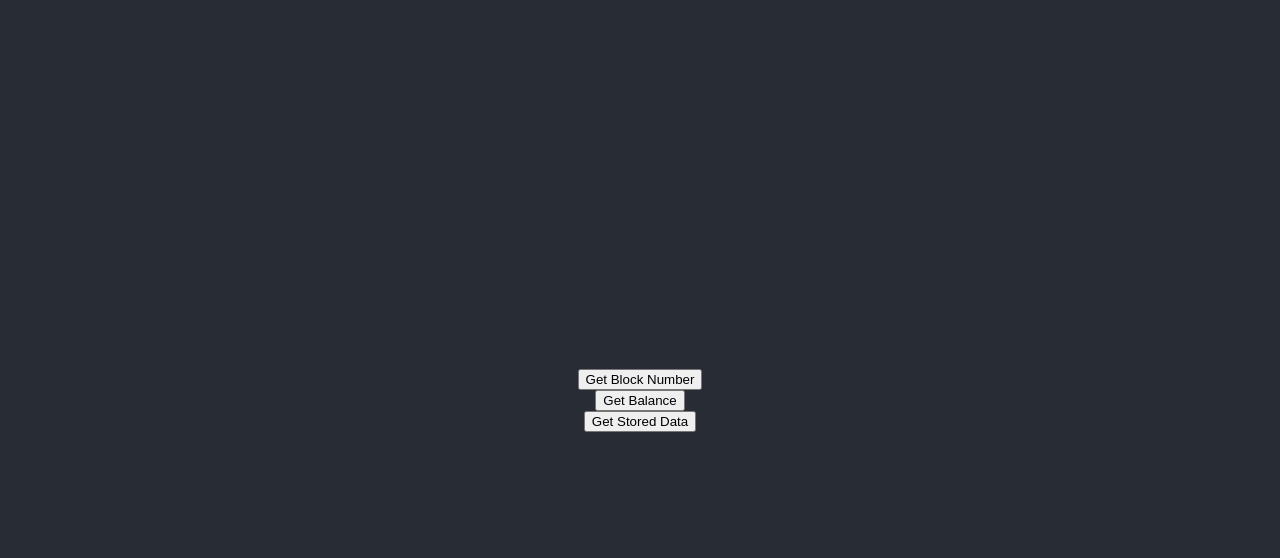
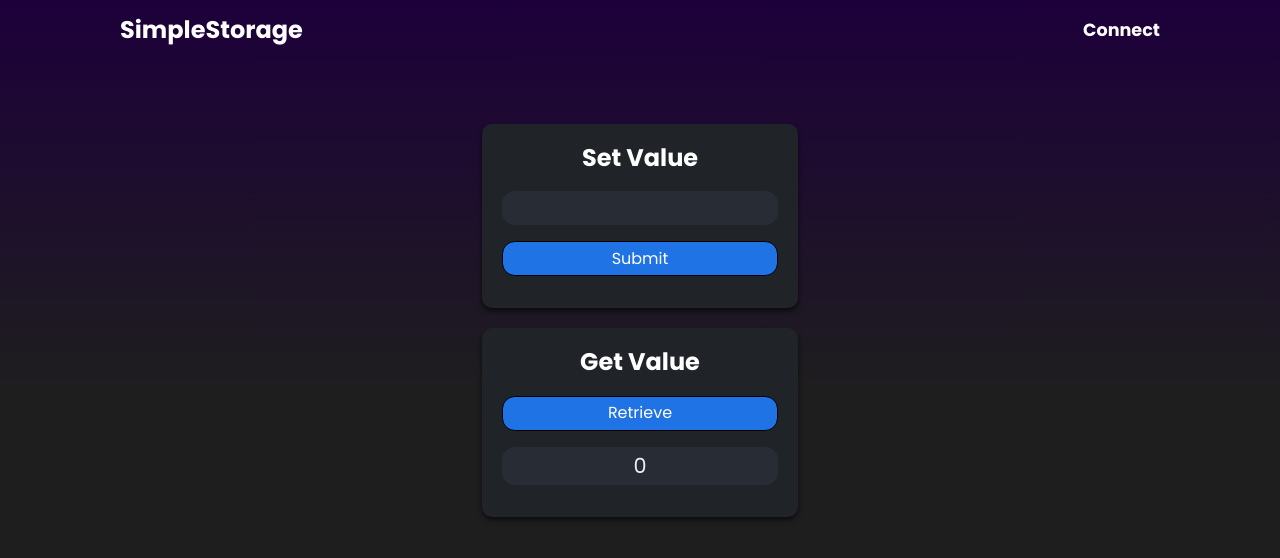
Before and after one commit to keeneyetact/ethereum-react, a React (Create React App) app in the folder frontend/: page / in a window 1280 px wide. Shown: the top 558 px of the page. Built offline with nearby package versions, Linux system fonts and the light colour scheme.

Commit message:
Some initial styling and layout

```diff
--- a/frontend/src/App.css
+++ b/frontend/src/App.css
@@ -1,38 +1,138 @@
-.App {
+@import url('https://fonts.googleapis.com/css2?family=Poppins:wght@400;700&display=swap');
+
+* {
+  box-sizing: border-box;
+  margin: 0;
+  padding: 0;
+}
+
+body {
+  font-family: 'Poppins', sans-serif;
+  font-size: 1rem;
+  line-height: 1.5;
+  background: linear-gradient(to bottom, #1d003b, #1e1e1e, #1e1e1e);
+  height: 100vh;
+  width: 100vw;
+}
+
+img {
+  max-width: 100%;
+}
+
+h1,
+h2 {
+  margin-bottom: 0.95rem;
+}
+
+ul {
+  list-style-type: none;
+}
+
+.container {
+  max-width: 69rem;
+  margin: 0 auto;
+  padding: 0 2rem;
+}
+
+.navbar {
+  /* background: #3474e6; */
+  color: #fff;
+  height: 3.75rem;
+}
+
+.navbar .logo {
+  font-size: x-large;
+  font-weight: bold;
+}
+
+.navbar a {
+  color: #fff;
+  text-decoration: none;
+  font-size: 1.1rem;
+  font-weight: bold;
+}
+
+.navbar .container {
+  display: flex;
+  justify-content: space-between;
+  align-items: center;
+  height: 100%;
+}
+
+.navbar ul {
+  display: flex;
+}
+
+.navbar ul li {
+  margin-left: 1.25rem;
+}
+
+.navbar a:hover {
+  color: lightblue;
+}
+
+.card-container {
+  max-width: 25rem;
+  margin: 4rem auto;
+  padding: 0 2rem;
   text-align: center;
 }
 
-.App-logo {
-  height: 40vmin;
-  pointer-events: none;
+.card {
+  display: flex;
+  flex-direction: column;
+  justify-content: center;
+  align-items: center;
+  background: #202428;
+  color: #fff;
+  border-radius: 0.625rem;
+  margin: 1.25rem 0.625rem;
+  box-shadow: 0 3px 5px rgba(0, 0, 0, 0.6);
+  padding: 1rem 1.25rem;
 }
 
-@media (prefers-reduced-motion: no-preference) {
-  .App-logo {
-    animation: App-logo-spin infinite 20s linear;
-  }
+.btn {
+  background: #2073e5;
+  color: white;
+  font: inherit;
+  border: 1px solid black;
+  padding: 0.3rem 0.5rem;
+  border-radius: 0.8rem;
+  cursor: pointer;
+  /* margin: 1rem; */
+  width: 100%;
+  margin-bottom: 1rem;
 }
 
-.App-header {
-  background-color: #282c34;
-  min-height: 100vh;
-  display: flex;
-  flex-direction: column;
-  align-items: center;
-  justify-content: center;
-  font-size: calc(10px + 2vmin);
-  color: white;
+.btn:hover,
+.btn:active {
+  background: #0e61d3;
+  color: #fdfdfd;
 }
 
-.App-link {
-  color: #61dafb;
+.storage-form {
+  width: 100%;
+  margin-bottom: 1rem;
 }
 
-@keyframes App-logo-spin {
-  from {
-    transform: rotate(0deg);
-  }
-  to {
-    transform: rotate(360deg);
-  }
+.lbl {
+  background: #282c34;
+  width: 100%;
+  border-radius: 0.8rem;
+  font-size: 1.3rem;
+  color: #f1f1f1;
+  padding: 0.2rem;
+  text-align: center;
+  margin-bottom: 1rem;
 }
+
+.form-input {
+  background: #282c34;
+  border: hidden;
+  width: 100%;
+  border-radius: 0.8rem;
+  font-size: 1.3rem;
+  padding: 0.3rem 0.5rem;
+  color: #f1f1f1;
+  padding: 0.3rem 0.5rem;
+}
--- a/frontend/src/App.js
+++ b/frontend/src/App.js
@@ -3,7 +3,7 @@ import { ethers } from 'ethers'
 import './App.css'
 // import SimpleStorage from './artifacts/contracts/SimpleStorage.sol/SimpleStorage.json'
 
-const simpleStorageAddress = '0xb107a9552ee8ca6551f6bcda154ef4560da226d2'
+const simpleStorageAddress = '0x5FbDB2315678afecb367f032d93F642f64180aa3'
 // const simpleStorageAbi = SimpleStorage.abi
 
 const App = () => {
@@ -34,16 +34,59 @@ const App = () => {
     //   provider
     // )
     // console.log(await simpleStorageContract.get())
+    {
+      /* <header className='navbar'> */
+    }
+    {
+      /* <button onClick={getBlockNumber}>Get Block Number</button> */
+    }
+    {
+      /* <button onClick={getBalance}>Get Balance</button> */
+    }
+    {
+      /* <button onClick={getStoredData}>Get Stored Data</button> */
+    }
+    {
+      /* </header> */
+    }
   }
 
   return (
-    <div className='App'>
-      <header className='App-header'>
-        <button onClick={getBlockNumber}>Get Block Number</button>
-        <button onClick={getBalance}>Get Balance</button>
-        <button onClick={getStoredData}>Get Stored Data</button>
-      </header>
-    </div>
+    <>
+      <nav className='navbar'>
+        <div className='container'>
+          <div className='logo'>SimpleStorage</div>
+          <ul className='nav'>
+            <li>
+              <a href='#'>Connect</a>
+            </li>
+          </ul>
+        </div>
+      </nav>
+      <section className='cards'>
+        <div className='card-container'>
+          <div className='card'>
+            <h2>Set Value</h2>
+            <form className='storage-form'>
+              <label>
+                <input type='text' name='value' className='form-input' />
+              </label>
+            </form>
+            <button className='btn'>Submit</button>
+          </div>
+          <div className='card'>
+            <h2>Get Value</h2>
+            <button className='btn'>Retrieve</button>
+            <label className='lbl'>0</label>
+          </div>
+        </div>
+      </section>
+      {/* <div className="navbar">navbar</div> */}
+      {/* <div className="logo">Logo</div> */}
+      {/* <div className="nav">nav</div> */}
+      {/* <div className="content">content</div> */}
+      {/* <div className="footer">footer</div> */}
+    </>
   )
 }
 
```
